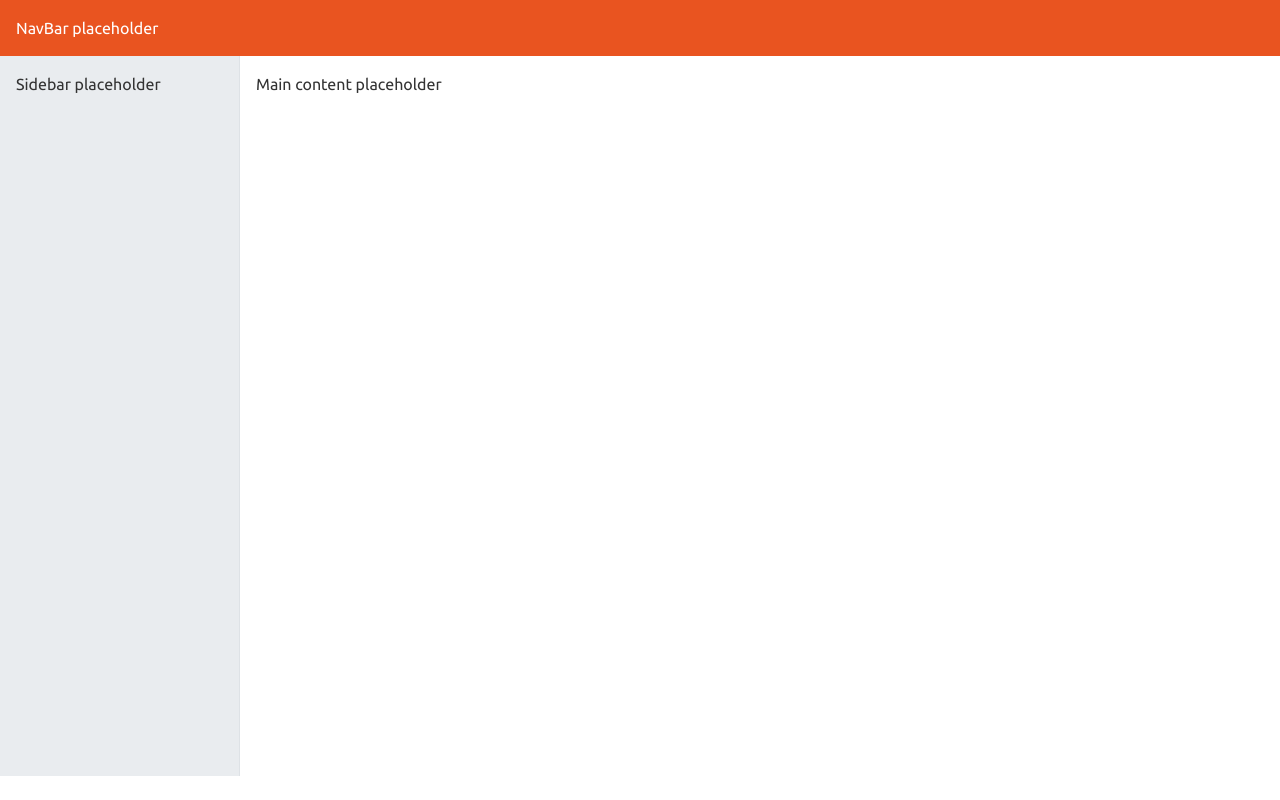
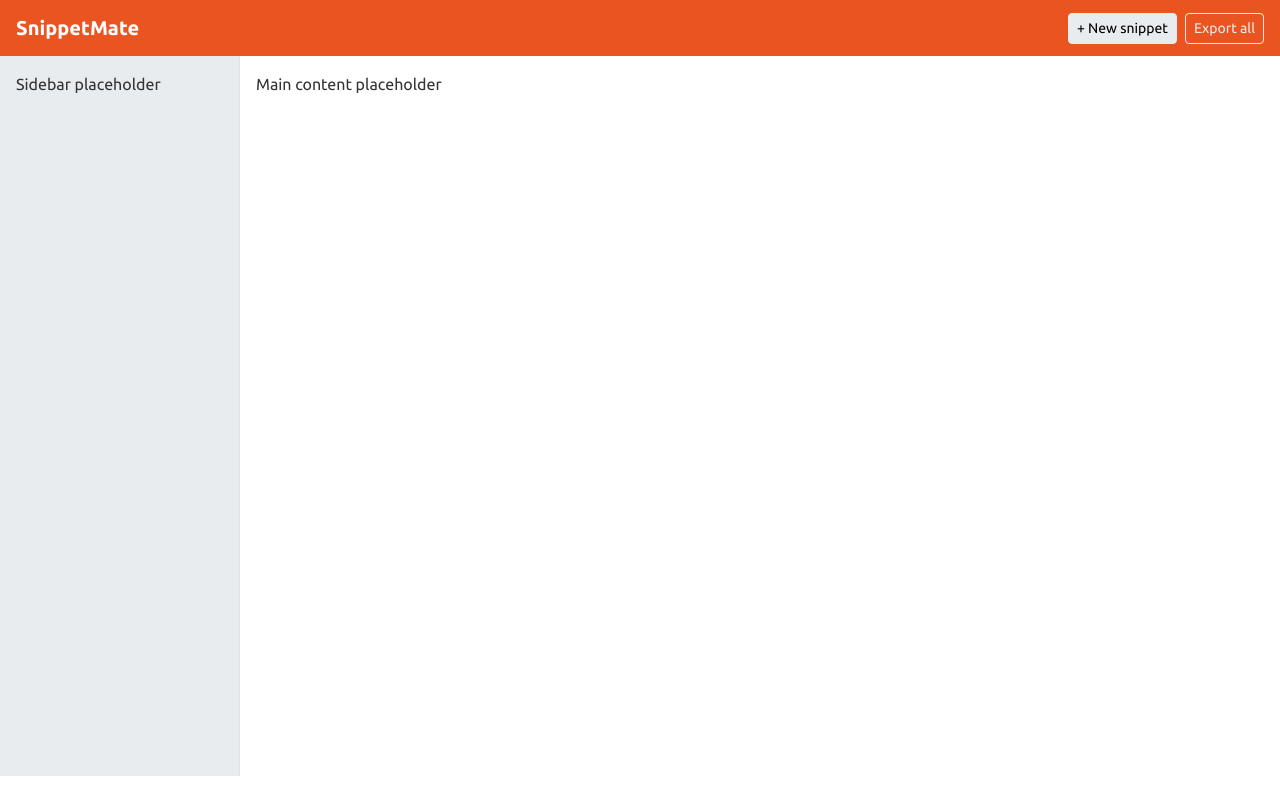
Before and after one commit to hexawulf/SnippetMate, a Vue app in the folder frontend/: page / in a window 1280 px wide. Built offline with nearby package versions, Linux system fonts and the light colour scheme.

Commit message:
feat: Day 2: I added NavBar.vue today.

```diff
--- a/frontend/src/App.vue
+++ b/frontend/src/App.vue
@@ -1,13 +1,10 @@
 <script setup>
-
+import NavBar from './components/NavBar.vue'
 </script>
 
 <template>
   <div id="app">
-    <div class="bg-primary text-white p-3">
-      NavBar placeholder
-    </div>
-
+    <NavBar />
 
     <div class="d-flex">
 
--- a/frontend/src/components/NavBar.vue
+++ b/frontend/src/components/NavBar.vue
@@ -2,5 +2,11 @@
 </script>
 
 <template>
-  <div></div>
+  <nav class="navbar bg-primary px-3 py-2">
+    <span class="navbar-brand text-white fw-bold mb-0">SnippetMate</span>
+    <div class="d-flex gap-2 ms-auto">
+      <button class="btn btn-light btn-sm">+ New snippet</button>
+      <button class="btn btn-outline-light btn-sm">Export all</button>
+    </div>
+  </nav>
 </template>
```
